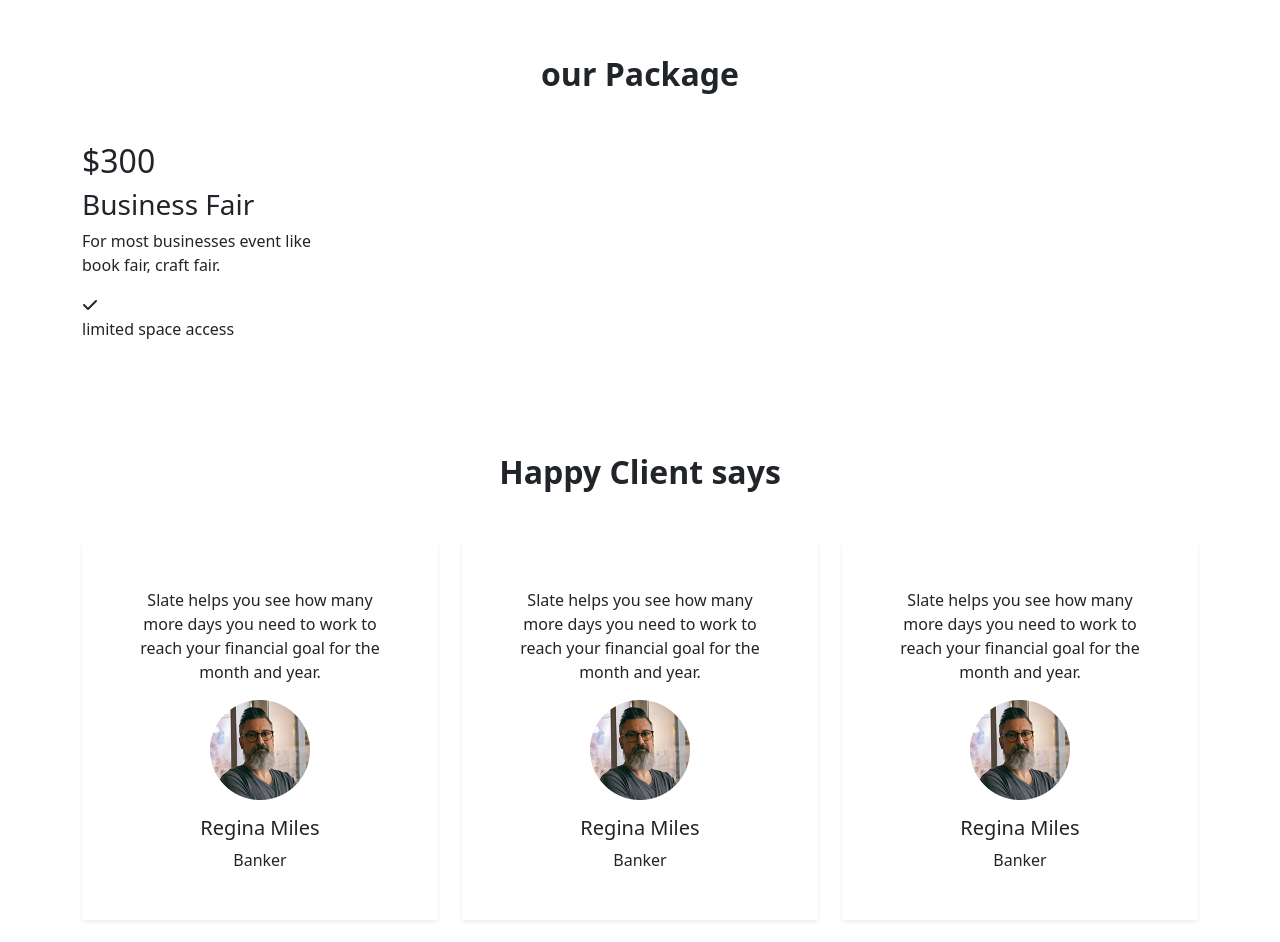
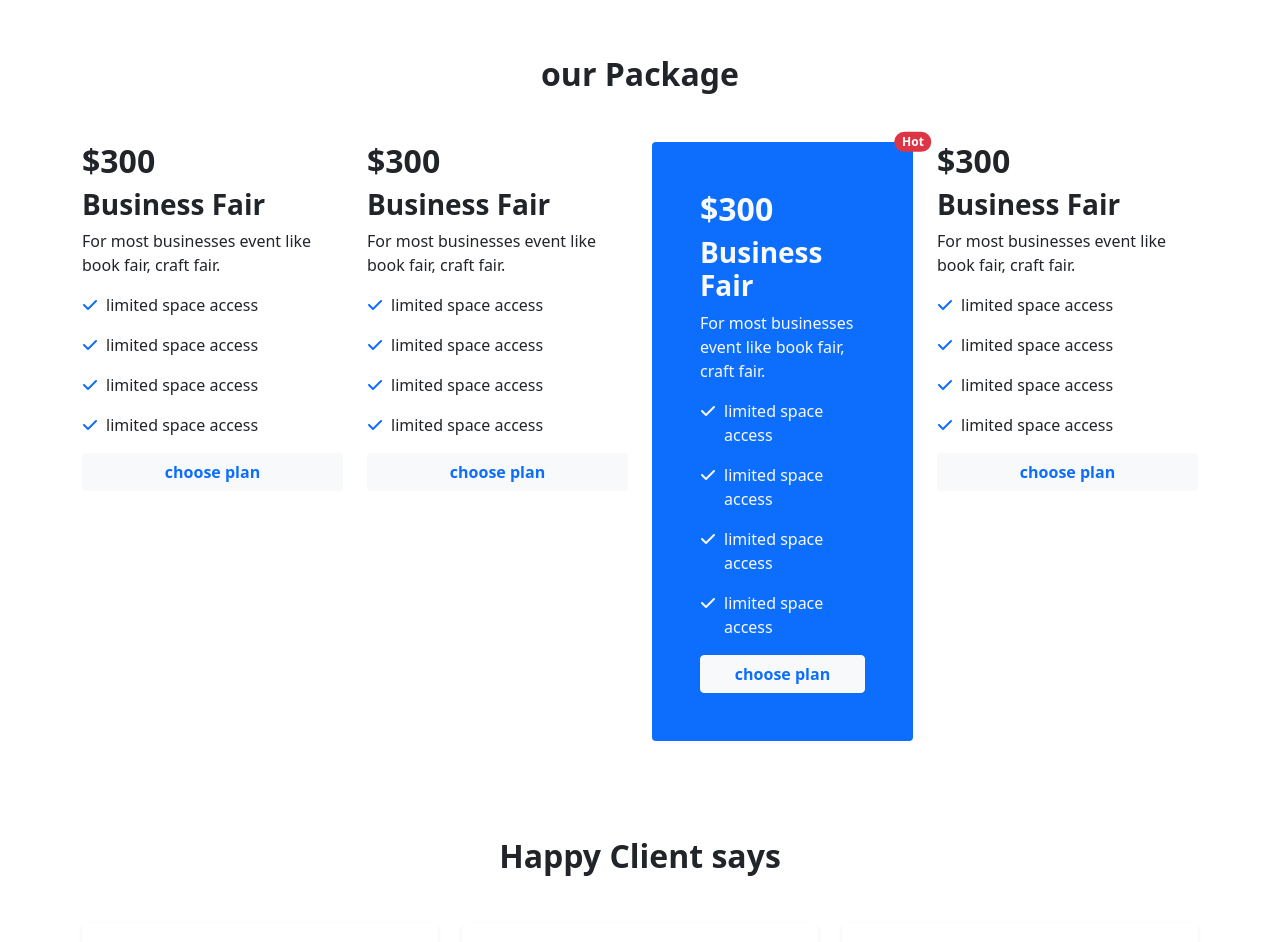
Before and after one commit to mahian/convention-center, a plain HTML site: page index.html in a window 1280 px wide. Shown: the part 1040-1982 px from the top of the page. Drawn offline with nearby package versions, Linux system fonts and the light colour scheme.

Commit message:
add pricing

```diff
--- a/index.html
+++ b/index.html
@@ -115,15 +115,105 @@
     <section class="container py-5">
         <h2 class="text-center fw-bold">our Package</h2>
         <div class="row mt-5">
+
             <div class="col-md-3">
                 <div>
-                    <h2>$300</h2>
-                    <h3>Business Fair</h3>
+                    <h2 class="fw-bold">$300</h2>
+                    <h3 class="fw-bold">Business Fair</h3>
                     <p>For most businesses event like book fair, craft fair.</p>
-                    <div>
-                        <span><i class="fa-solid fa-check"></i></span>
+                    <div class="d-flex">
+                        <span class="me-2 text-primary"><i class="fa-solid fa-check"></i></span>
                         <p>limited space access</p>
                     </div>
+                    <div class="d-flex">
+                        <span class="me-2 text-primary"><i class="fa-solid fa-check"></i></span>
+                        <p>limited space access</p>
+                    </div>
+                    <div class="d-flex">
+                        <span class="me-2 text-primary"><i class="fa-solid fa-check"></i></span>
+                        <p>limited space access</p>
+                    </div>
+                    <div class="d-flex">
+                        <span class="me-2 text-primary"><i class="fa-solid fa-check"></i></span>
+                        <p>limited space access</p>
+                    </div>
+                    <a class="btn btn-light d-block fw-bold text-primary" href="">choose plan</a>
+                </div>
+            </div>
+
+            <div class="col-md-3">
+                <div>
+                    <h2 class="fw-bold">$300</h2>
+                    <h3 class="fw-bold">Business Fair</h3>
+                    <p>For most businesses event like book fair, craft fair.</p>
+                    <div class="d-flex">
+                        <span class="me-2 text-primary"><i class="fa-solid fa-check"></i></span>
+                        <p>limited space access</p>
+                    </div>
+                    <div class="d-flex">
+                        <span class="me-2 text-primary"><i class="fa-solid fa-check"></i></span>
+                        <p>limited space access</p>
+                    </div>
+                    <div class="d-flex">
+                        <span class="me-2 text-primary"><i class="fa-solid fa-check"></i></span>
+                        <p>limited space access</p>
+                    </div>
+                    <div class="d-flex">
+                        <span class="me-2 text-primary"><i class="fa-solid fa-check"></i></span>
+                        <p>limited space access</p>
+                    </div>
+                    <a class="btn btn-light d-block fw-bold text-primary" href="">choose plan</a>
+                </div>
+            </div>
+
+            <div class="col-md-3">
+                <div class="bg-primary p-5 text-light rounded position-relative">
+                    <h2 class="fw-bold">$300</h2>
+                    <h3 class="fw-bold">Business Fair</h3>
+                    <p>For most businesses event like book fair, craft fair.</p>
+                    <div class="d-flex">
+                        <span class="me-2"><i class="fa-solid fa-check"></i></span>
+                        <p>limited space access</p>
+                    </div>
+                    <div class="d-flex">
+                        <span class="me-2"><i class="fa-solid fa-check"></i></span>
+                        <p>limited space access</p>
+                    </div>
+                    <div class="d-flex">
+                        <span class="me-2"><i class="fa-solid fa-check"></i></span>
+                        <p>limited space access</p>
+                    </div>
+                    <div class="d-flex">
+                        <span class="me-2"><i class="fa-solid fa-check"></i></span>
+                        <p>limited space access</p>
+                    </div>
+                    <a class="btn btn-light d-block fw-bold text-primary" href="">choose plan</a>
+                    <span class="position-absolute top-0 start-100 translate-middle badge rounded-pill bg-danger">Hot<span class="visually-hidden">unread messages</span></span>
+                </div>
+            </div>
+
+            <div class="col-md-3">
+                <div>
+                    <h2 class="fw-bold">$300</h2>
+                    <h3 class="fw-bold">Business Fair</h3>
+                    <p>For most businesses event like book fair, craft fair.</p>
+                    <div class="d-flex">
+                        <span class="me-2 text-primary"><i class="fa-solid fa-check"></i></span>
+                        <p>limited space access</p>
+                    </div>
+                    <div class="d-flex">
+                        <span class="me-2 text-primary"><i class="fa-solid fa-check"></i></span>
+                        <p>limited space access</p>
+                    </div>
+                    <div class="d-flex">
+                        <span class="me-2 text-primary"><i class="fa-solid fa-check"></i></span>
+                        <p>limited space access</p>
+                    </div>
+                    <div class="d-flex">
+                        <span class="me-2 text-primary"><i class="fa-solid fa-check"></i></span>
+                        <p>limited space access</p>
+                    </div>
+                    <a class="btn btn-light d-block fw-bold text-primary" href="">choose plan</a>
                 </div>
             </div>
         </div>
```
